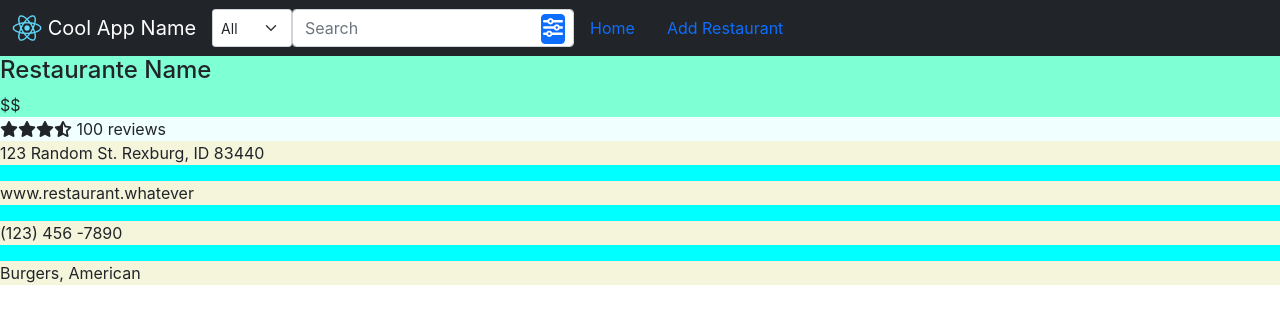
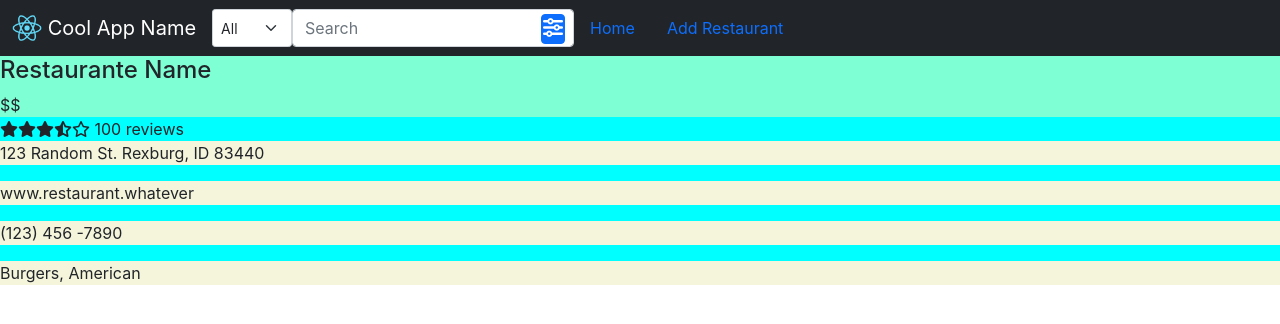
Before and after one commit to filipecamargos/Trust-Eat, a JavaScript app: page / in a window 1280 px wide. Shown: the top 324 px of the page. Built offline with nearby package versions, Linux system fonts and the light colour scheme; the HTML template or start-up script is replaced by a standard one.

Commit message:
Dynamic review added

```diff
--- a/src/components/Cards/RestaurantCard.js
+++ /dev/null
@@ -1,50 +0,0 @@
-import styles from "./RestaurantCard.module.css"
-
-//TODO: Remove the DUMMY_DATA and get it from the props!
-const DUMMY_DATA = {
-    name: "Restaurante Name",
-    priceTag: '$$',
-    review: 3.5,
-    numberOfReviews: 100,
-    address: "123 Random St. Rexburg, ID 83440",
-    site: "www.restaurant.whatever",
-    phone: "(123) 456 -7890",
-    type: ['Burgers', 'American'],
-    id:1
-}
-
-const RestaurantCard = (props) => {
-    //Set the stars review
-    let review = [];
-    let reviewReduce = DUMMY_DATA.review;
-    while (reviewReduce >= 1) {
-        review.push(<i class="fa-solid fa-star"></i>)
-        reviewReduce--;
-    }
-    //Check for half stars
-    if (reviewReduce % 1 !== 0) {
-        review.push(<i class="fa-solid fa-star-half-stroke"></i>)
-    }
-
-    return (
-        <div className={styles.restaurant_card} key={DUMMY_DATA.id}>
-            <div className={styles.restaurant_card_top_title}>
-                <h4>{DUMMY_DATA.name}</h4>
-                <span>{DUMMY_DATA.priceTag}</span>
-            </div>
-            <div className={styles.restaurant_review_line}>
-                <div className="d-flex justify-content-between align-items-center">
-                    <div className="ratings"> {review}
-                    <span> {DUMMY_DATA.numberOfReviews} reviews</span>
-                    </div>
-                </div>
-            </div>
-            <p className={styles.restaurant_card_single_description}>{DUMMY_DATA.address}</p>
-            <p className={styles.restaurant_card_single_description}>{DUMMY_DATA.site}</p>
-            <p className={styles.restaurant_card_single_description}>{DUMMY_DATA.phone}</p>
-            <p className={styles.restaurant_card_single_description}>{DUMMY_DATA.type.toString().replace(',', ', ')}</p>
-        </div>
-    );
-};
-
-export default RestaurantCard;
--- /dev/null
+++ b/src/components/Cards/RestaurantCard/RestaurantCard.js
@@ -0,0 +1,57 @@
+import styles from "./RestaurantCard.module.css";
+import StarReviews from "../StarReviews/StarReviews";
+
+//TODO: Remove the DUMMY_DATA and get it from the props!
+const DUMMY_DATA = {
+  name: "Restaurante Name",
+  priceTag: "$$",
+  review: 3.5,
+  numberOfReviews: 100,
+  address: "123 Random St. Rexburg, ID 83440",
+  site: "www.restaurant.whatever",
+  phone: "(123) 456 -7890",
+  type: ["Burgers", "American"],
+  id: 1,
+};
+
+const RestaurantCard = (props) => {
+  //Set the stars review
+  let review = [];
+  let reviewReduce = DUMMY_DATA.review;
+  while (reviewReduce >= 1) {
+    review.push(<i class="fa-solid fa-star"></i>);
+    reviewReduce--;
+  }
+  if (reviewReduce % 1 !== 0) {
+    review.push(<i class="fa-solid fa-star-half-stroke"></i>);
+  }
+
+  return (
+    <div className={styles.restaurant_card} key={DUMMY_DATA.id}>
+      <div className={styles.restaurant_card_top_title}>
+        <h4>{DUMMY_DATA.name}</h4>
+        <span>{DUMMY_DATA.priceTag}</span>
+      </div>
+      <div>
+        <StarReviews
+          review={DUMMY_DATA.review}
+          numberOfReviews={DUMMY_DATA.numberOfReviews}
+        />
+      </div>
+      <p className={styles.restaurant_card_single_description}>
+        {DUMMY_DATA.address}
+      </p>
+      <p className={styles.restaurant_card_single_description}>
+        {DUMMY_DATA.site}
+      </p>
+      <p className={styles.restaurant_card_single_description}>
+        {DUMMY_DATA.phone}
+      </p>
+      <p className={styles.restaurant_card_single_description}>
+        {DUMMY_DATA.type.toString().replace(",", ", ")}
+      </p>
+    </div>
+  );
+};
+
+export default RestaurantCard;
--- a/src/components/Cards/RestaurantCard.module.css
+++ b/src/components/Cards/RestaurantCard/RestaurantCard.module.css
@@ -6,14 +6,6 @@
     background-color: aquamarine;
 }
 
-.restaurant_review_line {
-    background-color: azure;
-}
-
-.ratings>.fa {
-    color:aqua;
-}
-
 .restaurant_card_single_description {
     background-color: beige;
 }
--- /dev/null
+++ b/src/components/Cards/StarReviews/StarReviews.js
@@ -0,0 +1,43 @@
+import styles from "./StarReviews.module.css"
+
+const StarReviews = (props) => {
+    //Check the review to represent the stars if its in range
+    if (props.review > 5 || props.review < 0) {
+        throw new Error('Number of stars represented by review must be between 0 and 5!')
+    }
+
+    //Set up the stars to be displayed
+    let starReview = [];
+    let reviewReduce = props.review;
+
+    while (reviewReduce >= 1) {
+        starReview.push(<i className="fa-solid fa-star" key={reviewReduce}></i>)
+        reviewReduce--;
+    }
+
+    if (reviewReduce % 1 !== 0) {
+        starReview.push(<i className="fa-solid fa-star-half-stroke" key={reviewReduce}></i>)
+    }
+
+    while (starReview.length < 5) {
+        starReview.push(<i className="fa fa-star-o" key={starReview.length + 5}></i>)
+    }
+
+    //Set up the number of reviews
+    let componentReview = (
+        <div className="ratings">{starReview}
+            <span> First to review!</span>
+        </div>
+    );
+    if (props.review > 0) {
+        componentReview  = (
+            <div className="ratings">{starReview}
+                <span> {props.numberOfReviews} reviews</span>
+            </div>
+        )
+    }
+
+    return <>{componentReview}</>;
+};
+
+export default StarReviews;
--- /dev/null
+++ b/src/components/Cards/StarReviews/StarReviews.module.css
@@ -0,0 +1,3 @@
+.ratings {
+    justify-content: space-between;
+}
--- a/src/components/Home/Home.js
+++ b/src/components/Home/Home.js
@@ -1,4 +1,4 @@
-import RestaurantCard from "../Cards/RestaurantCard";
+import RestaurantCard from "../Cards/RestaurantCard/RestaurantCard";
 
 const Home = () => {
   return <div><RestaurantCard /></div>;
```
